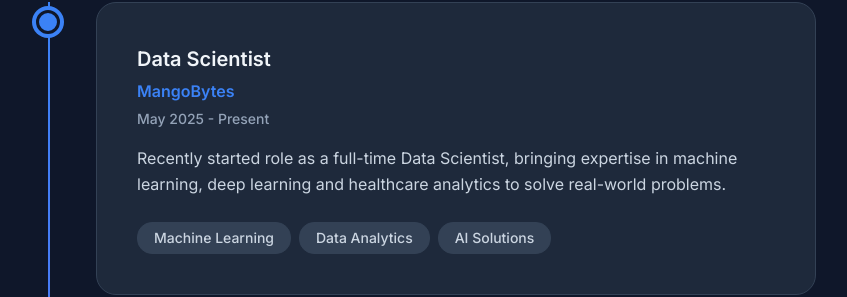
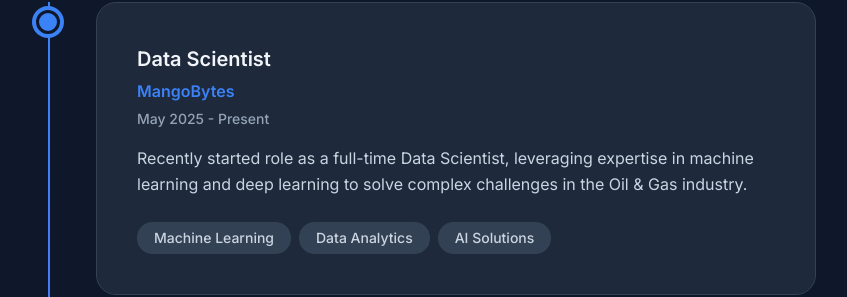
Before and after one commit to Mukish45/Mukish45.github.io, a plain HTML site: page about.html in a window 1280 px wide. Shown: the part 4762-5059 px from the top of the page, without its empty margins (224-1071 px from the left). Drawn offline with Linux system fonts and the light colour scheme.

Commit message:
update about me

```diff
--- a/about.html
+++ b/about.html
@@ -319,8 +319,8 @@
                             <div class="timeline-company">MangoBytes</div>
                             <div class="timeline-date">May 2025 - Present</div>
                             <p class="timeline-description">
-                                Recently started role as a full-time Data Scientist, bringing expertise in machine learning,
-                                deep learning and healthcare analytics to solve real-world problems.
+                                Recently started role as a full-time Data Scientist, leveraging expertise in machine learning
+                                and deep learning to solve complex challenges in the Oil & Gas industry.
                             </p>
                             <div class="timeline-achievements">
                                 <span class="achievement-tag">Machine Learning</span>
```
